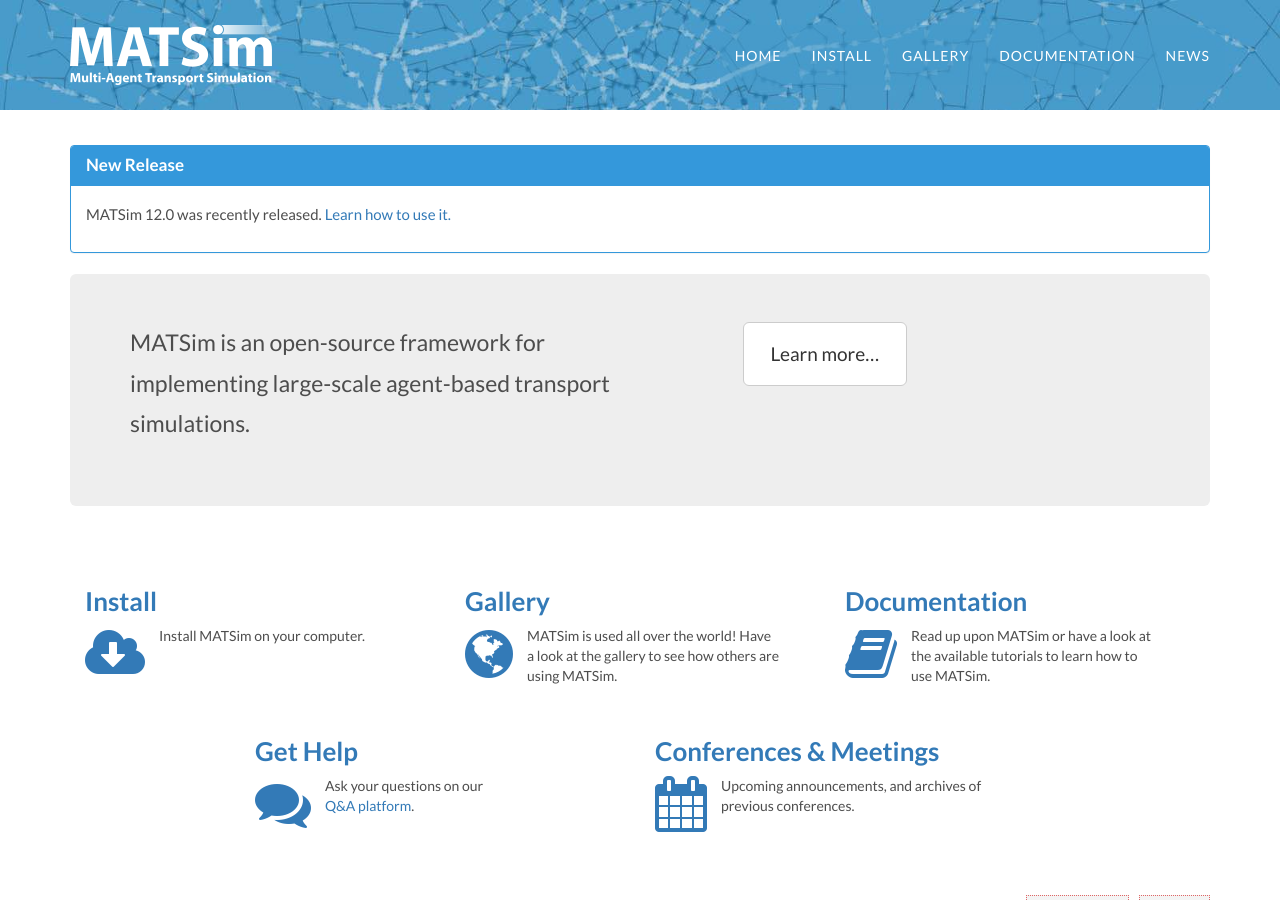
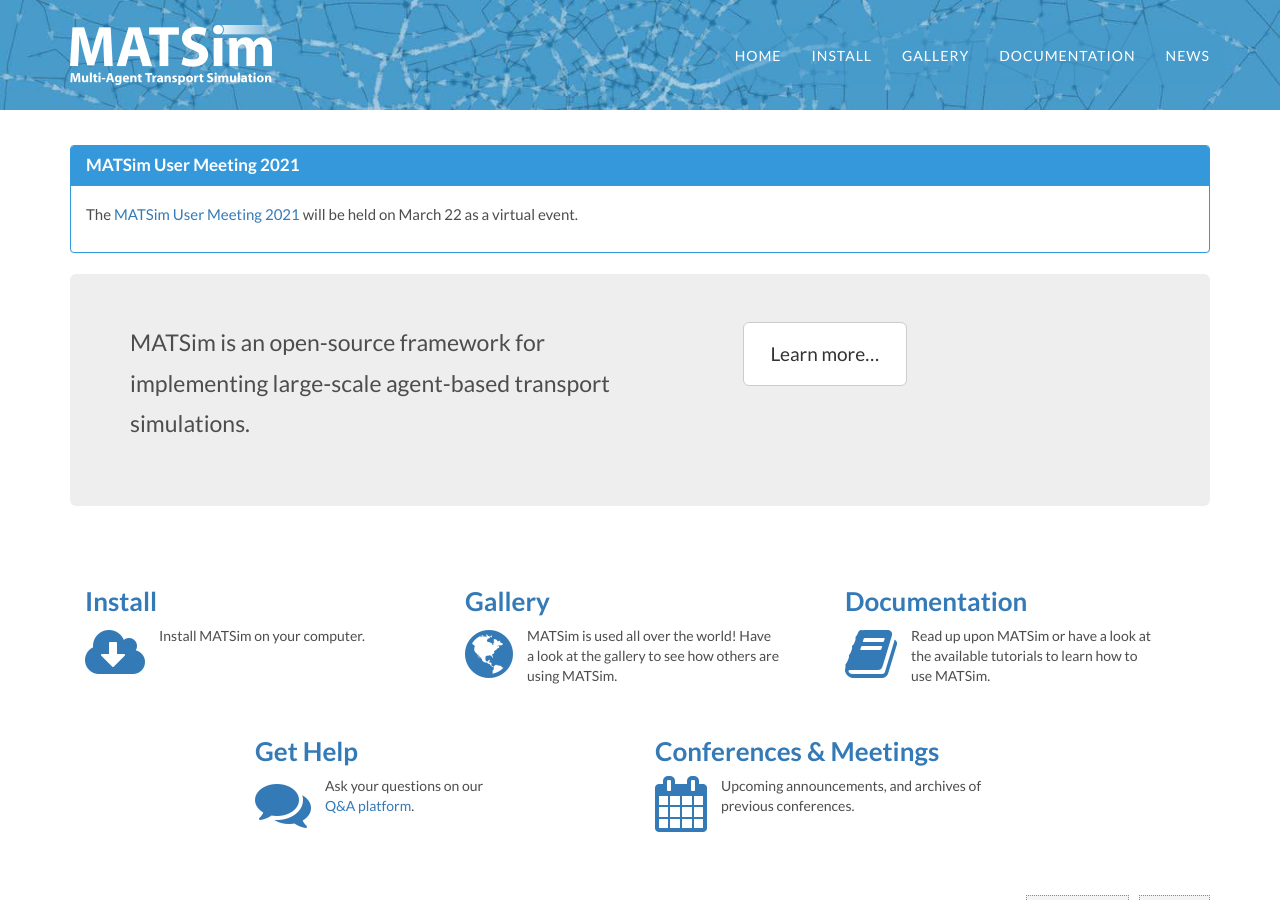
Before and after one commit to matsim-org/jekyll-website, a Jekyll site: the page built from index.html, in a window 1280 px wide and 900 px high. Built offline with Jekyll 4.4.1, drawn with Linux system fonts in a browser that asks for light colours; some web fonts are replaced.

Commit message:
better url for MUM2021, add to banner on home page

```diff
--- a/index.html
+++ b/index.html
@@ -4,10 +4,10 @@
 
 <div class="panel panel-info">
   <div class="panel-heading">
-    <h3 class="panel-title">New Release</h3>
+    <h3 class="panel-title">MATSim User Meeting 2021</h3>
   </div>
   <div class="panel-body" >
-      <p>MATSim 12.0 was recently released. <a href="https://matsim.org/downloads/">Learn how to use it.</a>
+      <p>The <a href="/2021/matsim-user-meeting-2021">MATSim User Meeting 2021</a> will be held on March 22 as a virtual event.</a>
       </p>
   </div>
 </div>
```
Also changed, not shown: _posts/2021-02-10-matsim-user-meeting-2021.md (renamed from _posts/2021-02-10-news-item.md, +1 -1 lines).
